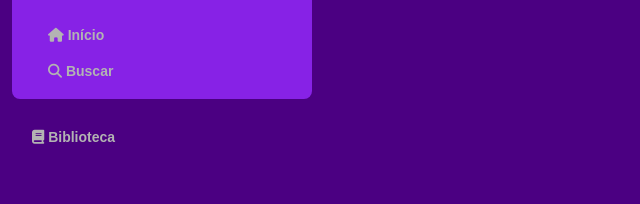
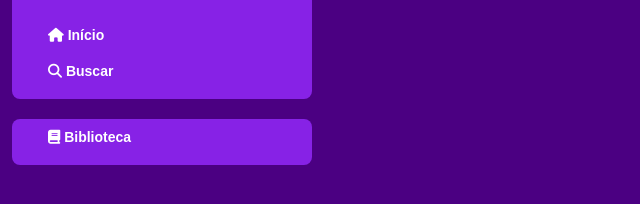
Before and after one commit to TaludeBR/Imers-oAluraFrontEnd, a plain HTML site: page spotify-imersao-alura/index.html in a window 1280 px wide. Shown: the part 74-278 px from the top of the page, without its empty margins (0-640 px from the left). Drawn offline with Linux system fonts and the light colour scheme.

Commit message:
Update styles.css

```diff
--- a/spotify-imersao-alura/styles.css
+++ b/spotify-imersao-alura/styles.css
@@ -17,12 +17,20 @@ body {
     padding: 16px 0 0 16px;
 }
 
+.sidebar_biblioteca .biblioteca {
+    margin-top: 10px;
+    background-color: #8722e6;
+    border-radius: 8px;
+    padding: 0 0 0 16px;
+}
+
 .sidebar_navigation .logo {
     background: #8722e6;
     display: flex;
     border-radius: 8px;
     padding: 16px 0 0 16px;
 }
+
 .logo img {
     width: 80px;
 }
@@ -37,7 +45,7 @@ body {
 }
 
 .sidebar nav ul li a {
-    color: #b3b3b3;
+    color: #fff;
     text-decoration: none;
     font-weight: 600;
     font-size: 14px;
```
